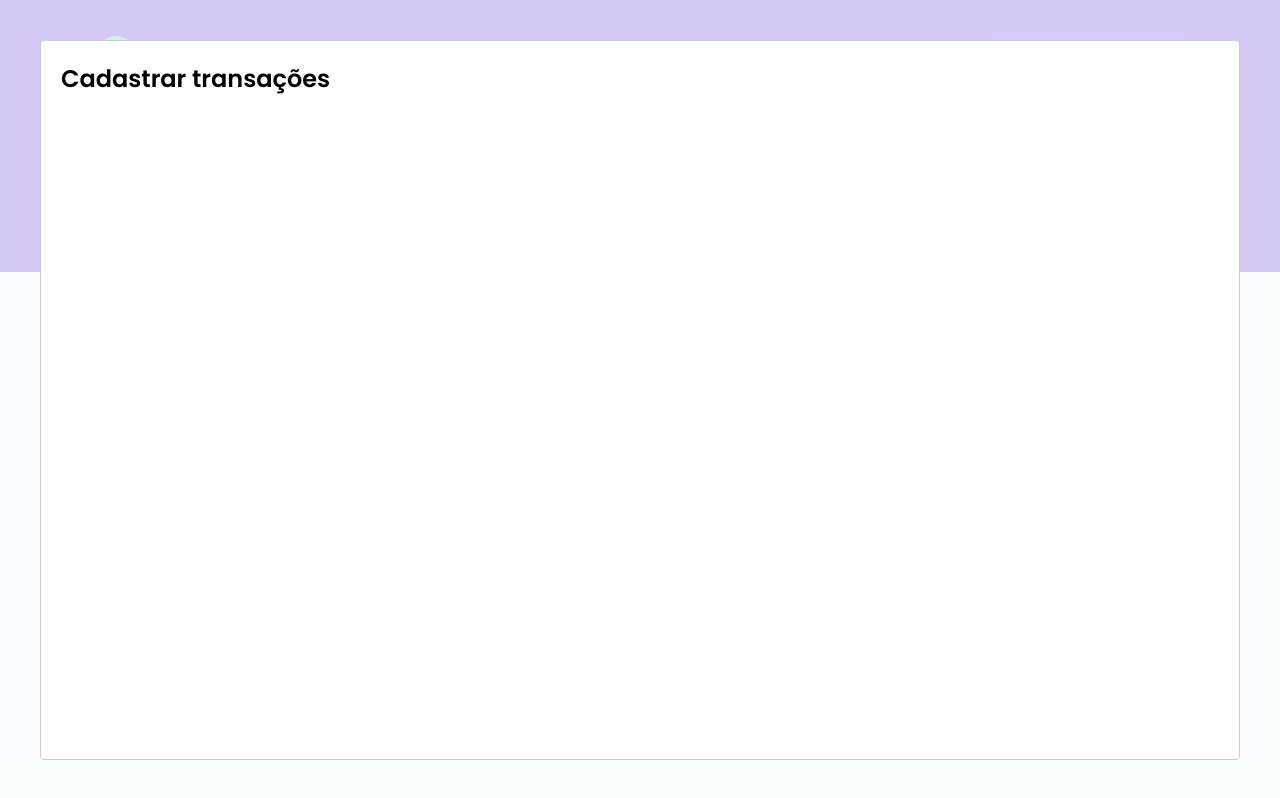
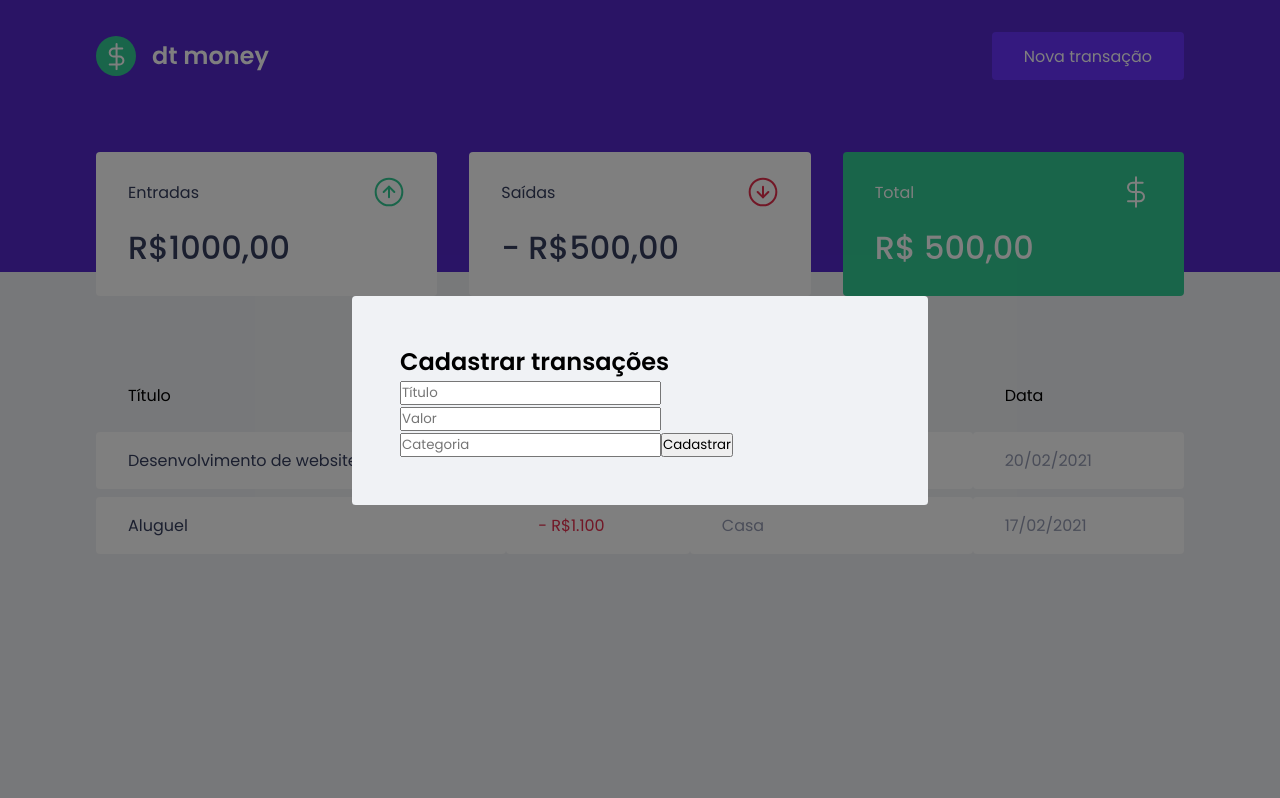
Before and after one commit to tj-87/projeto_dtmoney, a React (Create React App) app: page / in a window 1280 px wide. Both pictures are taken after a click on the button "Nova transação". Built offline with nearby package versions, Linux system fonts and the light colour scheme; no server answers; what miragejs would draw is missing.

Commit message:
modificações styles global e NewTransactionModal

```diff
--- a/src/components/NewTansactionModal/index.tsx
+++ b/src/components/NewTansactionModal/index.tsx
@@ -1,19 +1,31 @@
-import Modal from 'react-modal';
+import Modal from "react-modal";
+import { Container } from "./style";
 
 interface NewTransactionModalProps {
   isOpen: boolean;
-    onRequestClose: ()=> void;
+  onRequestClose: () => void;
 }
 
-export function NewTransactionModal({isOpen, onRequestClose}: NewTransactionModalProps) {
+export function NewTransactionModal({
+  isOpen,
+  onRequestClose,
+}: NewTransactionModalProps) {
   return (
-
     <Modal
     isOpen={isOpen}
     onRequestClose={onRequestClose}
+    overlayClassName="react-modal-overlay"
+    className="react-modal-content"
     >
+      <Container>
         <h2>Cadastrar transações</h2>
+
+        <input placeholder="Título" />
+
+        <input type="number" placeholder="Valor" />
+        <input placeholder="Categoria" />
+        <button type="submit">Cadastrar</button>
+      </Container>
     </Modal>
-
   );
 }
--- a/src/styles/global.ts
+++ b/src/styles/global.ts
@@ -1,5 +1,4 @@
-import { createGlobalStyle } from 'styled-components'
-
+import { createGlobalStyle } from "styled-components";
 
 export const GlobalStyle = createGlobalStyle`
 
@@ -52,5 +51,33 @@ export const GlobalStyle = createGlobalStyle`
    }
 
 
+    .react-modal-overlay {
+        background: rgba(0, 0, 0, 0.5);
 
-`
+        position: fixed;
+        top: 0;
+        bottom: 0;
+        right: 0;
+        left: 0;
+
+        display: flex;
+        align-items: center;
+        justify-content: center;
+
+    }
+    .react-modal-content {
+
+        width: 100%;
+        max-width: 576px;
+
+        background: var(--background);
+
+        padding: 3rem;
+        position: relative;
+        border-radius: 0.24rem;
+    }
+
+
+
+
+`;
```
Lines whose indentation alone changed are shown as unchanged.
